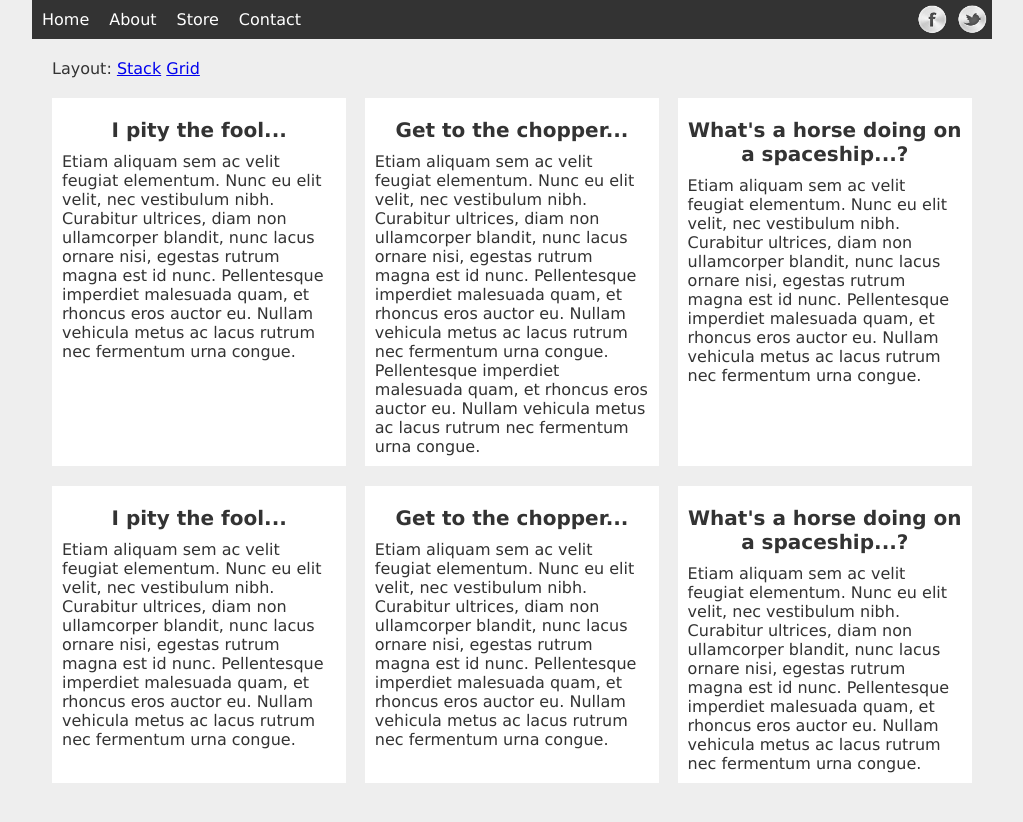
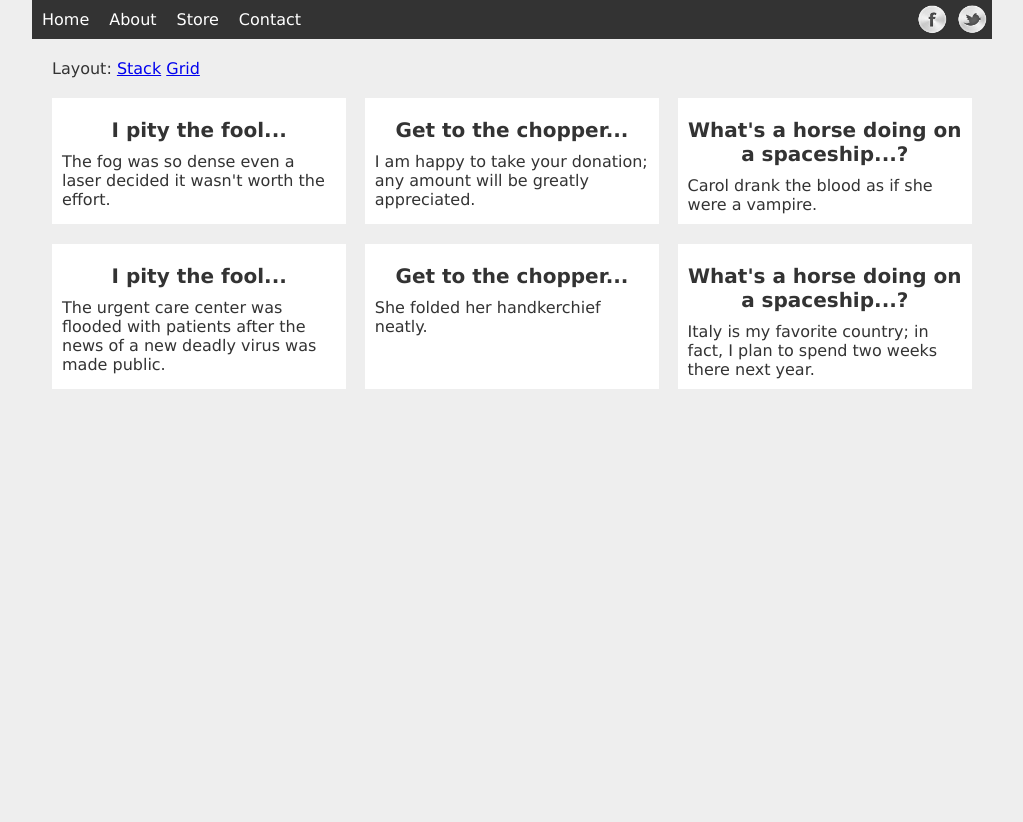
Before and after one commit to orassayag/flexbox-learning, a plain HTML site: page project1/example-3/grid-vs-stack.html in a window 1280 px wide. Shown: the whole page, without its empty margins (128-1151 px from the left). After the commit the page ends 800 px from the top, so only its background shows below. Drawn offline with nearby package versions, Linux system fonts and the light colour scheme.

Commit message:
general fixes

```diff
--- a/project1/example-3/grid-vs-stack.html
+++ b/project1/example-3/grid-vs-stack.html
@@ -34,27 +34,27 @@
         <section id="blocks">
             <article>
                 <h2>I pity the fool...</h2>
-                <p>Etiam aliquam sem ac velit feugiat elementum. Nunc eu elit velit, nec vestibulum nibh. Curabitur ultrices, diam non ullamcorper blandit, nunc lacus ornare nisi, egestas rutrum magna est id nunc. Pellentesque imperdiet malesuada quam, et rhoncus eros auctor eu. Nullam vehicula metus ac lacus rutrum nec fermentum urna congue.</p>
+                <p>The fog was so dense even a laser decided it wasn't worth the effort.</p>
             </article>
             <article>
                 <h2>Get to the chopper...</h2>
-                <p>Etiam aliquam sem ac velit feugiat elementum. Nunc eu elit velit, nec vestibulum nibh. Curabitur ultrices, diam non ullamcorper blandit, nunc lacus ornare nisi, egestas rutrum magna est id nunc. Pellentesque imperdiet malesuada quam, et rhoncus eros auctor eu. Nullam vehicula metus ac lacus rutrum nec fermentum urna congue. Pellentesque imperdiet malesuada quam, et rhoncus eros auctor eu. Nullam vehicula metus ac lacus rutrum nec fermentum urna congue.</p>
+                <p>I am happy to take your donation; any amount will be greatly appreciated.</p>
             </article>
             <article>
                 <h2>What's a horse doing on a spaceship...?</h2>
-                <p>Etiam aliquam sem ac velit feugiat elementum. Nunc eu elit velit, nec vestibulum nibh. Curabitur ultrices, diam non ullamcorper blandit, nunc lacus ornare nisi, egestas rutrum magna est id nunc. Pellentesque imperdiet malesuada quam, et rhoncus eros auctor eu. Nullam vehicula metus ac lacus rutrum nec fermentum urna congue.</p>
+                <p>Carol drank the blood as if she were a vampire.</p>
             </article>
             <article>
                 <h2>I pity the fool...</h2>
-                <p>Etiam aliquam sem ac velit feugiat elementum. Nunc eu elit velit, nec vestibulum nibh. Curabitur ultrices, diam non ullamcorper blandit, nunc lacus ornare nisi, egestas rutrum magna est id nunc. Pellentesque imperdiet malesuada quam, et rhoncus eros auctor eu. Nullam vehicula metus ac lacus rutrum nec fermentum urna congue.</p>
+                <p>The urgent care center was flooded with patients after the news of a new deadly virus was made public.</p>
             </article>
             <article>
                 <h2>Get to the chopper...</h2>
-                <p>Etiam aliquam sem ac velit feugiat elementum. Nunc eu elit velit, nec vestibulum nibh. Curabitur ultrices, diam non ullamcorper blandit, nunc lacus ornare nisi, egestas rutrum magna est id nunc. Pellentesque imperdiet malesuada quam, et rhoncus eros auctor eu. Nullam vehicula metus ac lacus rutrum nec fermentum urna congue.</p>
+                <p>She folded her handkerchief neatly.</p>
             </article>
             <article>
                 <h2>What's a horse doing on a spaceship...?</h2>
-                <p>Etiam aliquam sem ac velit feugiat elementum. Nunc eu elit velit, nec vestibulum nibh. Curabitur ultrices, diam non ullamcorper blandit, nunc lacus ornare nisi, egestas rutrum magna est id nunc. Pellentesque imperdiet malesuada quam, et rhoncus eros auctor eu. Nullam vehicula metus ac lacus rutrum nec fermentum urna congue.</p>
+                <p>Italy is my favorite country; in fact, I plan to spend two weeks there next year.</p>
             </article>
         </section>
 
```
Also changed, not shown: README.md.
